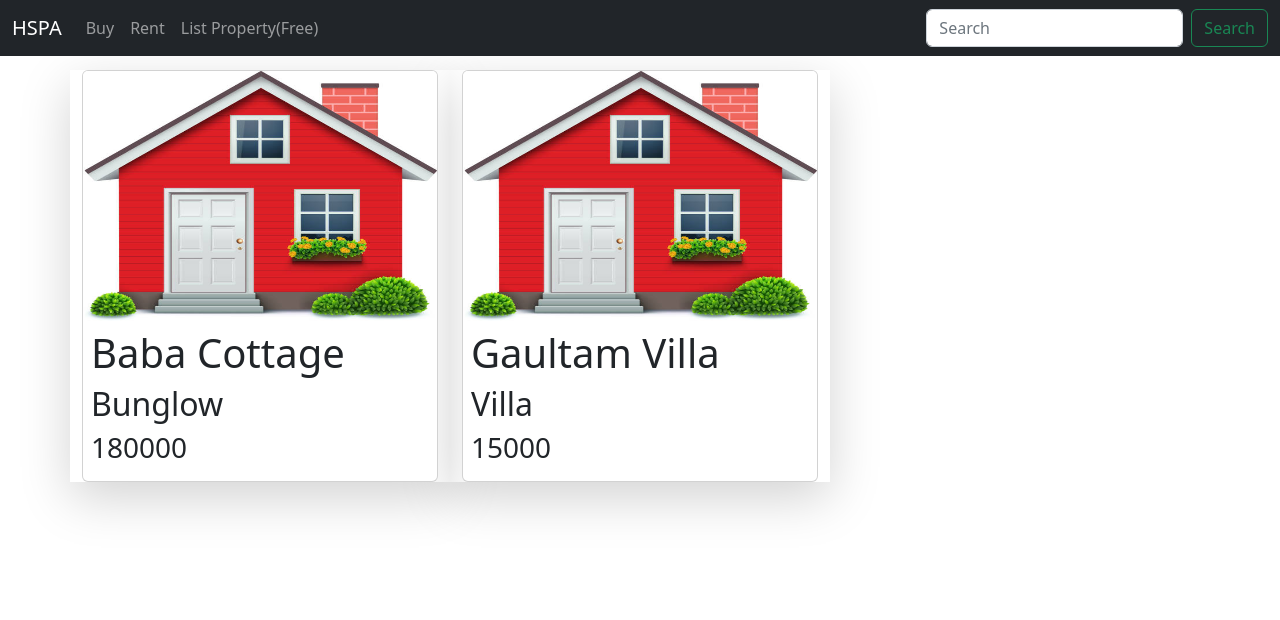
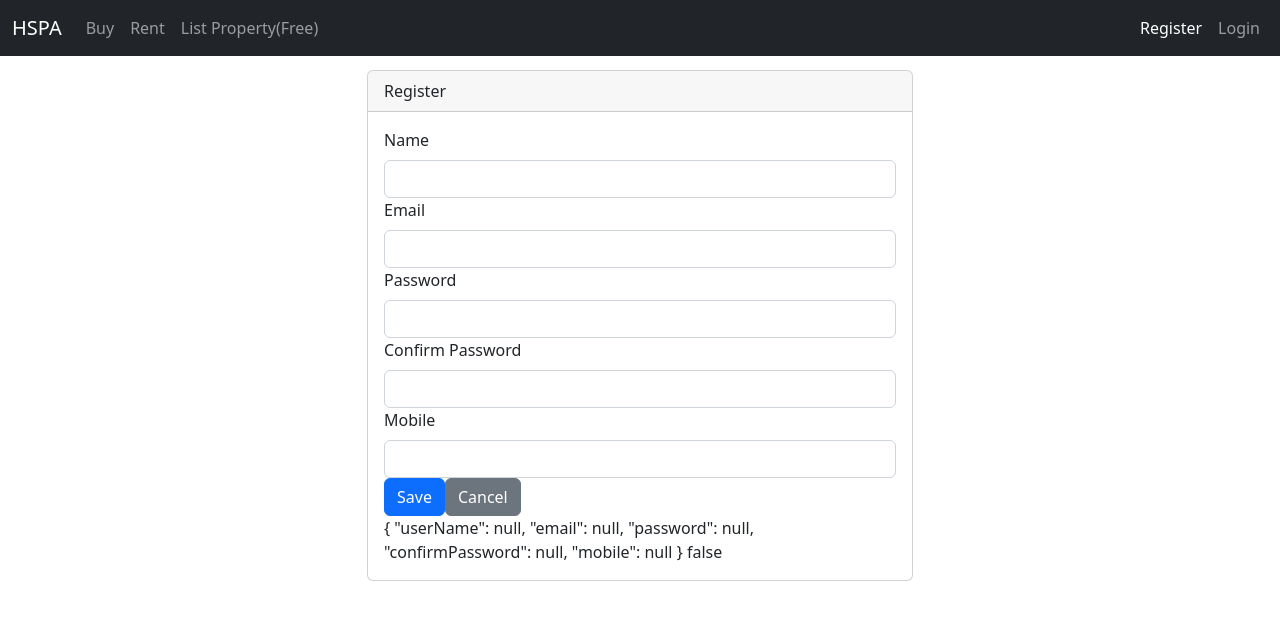
Before and after one commit to rjunction/HSPA, an Angular app in the folder frontend/: page /user/register in a window 1280 px wide. Shown: the top 620 px of the page. Built offline with nearby package versions, Linux system fonts and the light colour scheme.

Commit message:
reactive form

```diff
--- a/frontend/src/app/nav-bar/nav-bar.component.html
+++ b/frontend/src/app/nav-bar/nav-bar.component.html
@@ -17,10 +17,20 @@
           <a class="nav-link" routerLinkActive="active" routerLink="/add-property">List Property(Free)</a>
         </li>
       </ul>
-      <form class="d-flex" role="search">
-        <input class="form-control me-2" type="search" placeholder="Search" aria-label="Search">
-        <button class="btn btn-outline-success" type="submit">Search</button>
-      </form>
+     <ul class="nav navbar-nav">
+      <li class="nav-item">
+        <a class="nav-link"
+        routerLink="user/register"
+        routerLinkActive="active"
+        >Register</a>
+      </li>
+      <li class="nav-item">
+        <a class="nav-link"
+        routerLink="user/login"
+        routerLinkActive="active"
+        >Login</a>
+      </li>
+     </ul>
     </div>
   </div>
 </nav>
--- a/frontend/src/app/property/add-property/add-property.component.html
+++ b/frontend/src/app/property/add-property/add-property.component.html
@@ -6,7 +6,7 @@
     <form (ngSubmit)="onSubmit(form)" #form="ngForm">
       <div class="form-group col-12">
         <label for="name">Name</label>
-        <input type="text" class="form-control" #propName="ngModel" ngModel name="Name" required minlength="5">
+        <input type="text" class="form-control" #propName="ngModel" [(ngModel)]="name" name="Name" required minlength="5">
 
         <span *ngIf="!propName.valid && propName.touched" class="error-block">
         <span *ngIf="propName.errors?.['required']"> Please Enter Name</span>
--- a/frontend/src/app/property/add-property/add-property.component.ts
+++ b/frontend/src/app/property/add-property/add-property.component.ts
@@ -8,6 +8,7 @@
   styleUrls: ['./add-property.component.css']
 })
 export class AddPropertyComponent implements OnInit {
+  name:string="rahul";
   // @ViewChild("form")
   // addPropertyForm!: NgForm;
   constructor(private router:Router) { }
--- /dev/null
+++ b/frontend/src/app/user/user-login/user-login.component.html
@@ -0,0 +1,3 @@
+<p>
+  user-login works!
+</p>
--- /dev/null
+++ b/frontend/src/app/user/user-login/user-login.component.ts
@@ -0,0 +1,15 @@
+import { Component, OnInit } from '@angular/core';
+
+@Component({
+  selector: 'app-user-login',
+  templateUrl: './user-login.component.html',
+  styleUrls: ['./user-login.component.css']
+})
+export class UserLoginComponent implements OnInit {
+
+  constructor() { }
+
+  ngOnInit() {
+  }
+
+}
--- /dev/null
+++ b/frontend/src/app/user/user-register/user-register.component.html
@@ -0,0 +1,80 @@
+
+<div class="row">
+  <div class="col-6 m-auto">
+  <div class="card m-auto">
+    <div class="card-header">
+      Register
+    </div>
+    <div class="card-body">
+      <form (ngSubmit)="onSubmit()" [formGroup]="registrationForm">
+        <div class="form-group col-12">
+            <label for="name" class="form-label">Name</label>
+            <input type="text" class="form-control" formControlName="userName">
+            <span class="error-block" *ngIf="!registrationForm.get('userName')?.valid && registrationForm.get('userName')?.touched">Please Enter Name</span>
+        </div>
+
+        <div class="form-group col-12">
+          <label for="email" class="form-label">Email</label>
+          <input type="text" class="form-control" formControlName="email">
+          <span class="error-block" *ngIf="email?.hasError('required')
+          && email?.touched
+          ">
+          Please Enter Email</span>
+          <span class="error-block" *ngIf="email?.hasError('email')
+          && email?.touched
+          ">
+            Please Enter Correct Email</span>
+        </div>
+
+        <div class="form-group col-12">
+          <label for="passwrod" class="form-label">Password</label>
+          <input type="text" class="form-control" formControlName="password">
+          <span *ngIf="!password.valid && password.touched" class="error-block">
+            <span *ngIf="password.errors?.['required']">
+              Please Enter Password
+            </span>
+            <span *ngIf="password.errors?.['minLength']">
+              Password must be 8 character long
+            </span>
+          </span>
+        </div>
+
+        <div class="form-group col-12">
+          <label for="cpassword" class="form-label">Confirm Password</label>
+          <input type="text" class="form-control" formControlName="confirmPassword">
+          <span *ngIf="!confirmPassowrd.valid && confirmPassowrd.touched" class="error-block">
+            <span *ngIf="confirmPassowrd.errors?.['required']">
+              Please Enter confirm Password
+            </span>
+          </span>
+          <span class="error-block" *ngIf="registrationForm.hasError('notmatched') && confirmPassowrd.touched">
+            Password didnot matched
+          </span>
+        </div>
+
+        <div class="form-group col-12">
+          <label for="mobile" class="form-label">Mobile</label>
+          <input type="text" class="form-control" formControlName="mobile">
+          <span *ngIf="!mobile.valid && mobile.touched" class="error-block">
+            <span *ngIf="mobile.errors?.['required']">
+              Please Enter Mobile
+            </span>
+            <span *ngIf="mobile.errors?.['minLength']">
+              Mobile must be 10 character long
+            </span>
+          </span>
+        </div>
+
+        <div class="form-group col-12">
+          <button type="submit" class="btn btn-primary">Save</button>
+          <button type="reset" class="btn btn-secondary ml-2">Cancel</button>
+        </div>
+        <span>
+          {{registrationForm.value|json}}
+          {{registrationForm.valid}}
+        </span>
+      </form>
+    </div>
+  </div>
+  </div>
+</div>
--- /dev/null
+++ b/frontend/src/app/user/user-register/user-register.component.ts
@@ -0,0 +1,48 @@
+import { Component, OnInit } from '@angular/core';
+import { AbstractControl, FormControl, FormGroup, ValidationErrors, Validators } from '@angular/forms';
+
+@Component({
+  selector: 'app-user-register',
+  templateUrl: './user-register.component.html',
+  styleUrls: ['./user-register.component.css']
+})
+export class UserRegisterComponent implements OnInit {
+  registrationForm!:FormGroup;
+  constructor() { }
+
+  ngOnInit() {
+    this.registrationForm=new FormGroup(
+      {
+        userName:new FormControl(null,Validators.required),
+        email:new FormControl(null,[Validators.required,Validators.email]),
+        password:new FormControl(null,[Validators.required,Validators.minLength(8)]),
+        confirmPassword:new FormControl(null,Validators.required),
+        mobile:new FormControl(null,[Validators.required,Validators.minLength(10)])
+      },this.passwordMatchingValidator
+    );
+  }
+onSubmit(){
+  console.log(this.registrationForm);
+}
+passwordMatchingValidator(fg:AbstractControl):ValidationErrors|null{
+  return fg.get("password")?.value===fg.get("confirmPassword")?.value? null:
+  {
+    notmatched:true
+  };
+}
+get userName(){
+  return this.registrationForm.get("userName") as FormControl;
+}
+get email(){
+  return this.registrationForm.get("email") as FormControl;
+}
+get password(){
+  return this.registrationForm.get("password") as FormControl;
+}
+get confirmPassowrd(){
+  return this.registrationForm.get("confirmPassword") as FormControl;
+}
+get mobile(){
+  return this.registrationForm.get("mobile") as FormControl;
+}
+}
--- /dev/null
+++ b/frontend/src/assets/form.css
@@ -0,0 +1,6 @@
+.ng-invalid.ng-touched{
+  border-color: red;
+}
+.error-block{
+  color: red;
+}
--- a/frontend/src/styles.css
+++ b/frontend/src/styles.css
@@ -1 +1,3 @@
 /* You can add global styles to this file, and also import other style files */
+
+@import url(assets/form.css);
```
Also changed, not shown: frontend/src/app/app.module.ts (+10 -3 lines), frontend/src/app/user/user-login/user-login.component.css (added), frontend/src/app/user/user-register/user-register.component.css (added), 2 other files (tests, documents, lock files or other folders).
